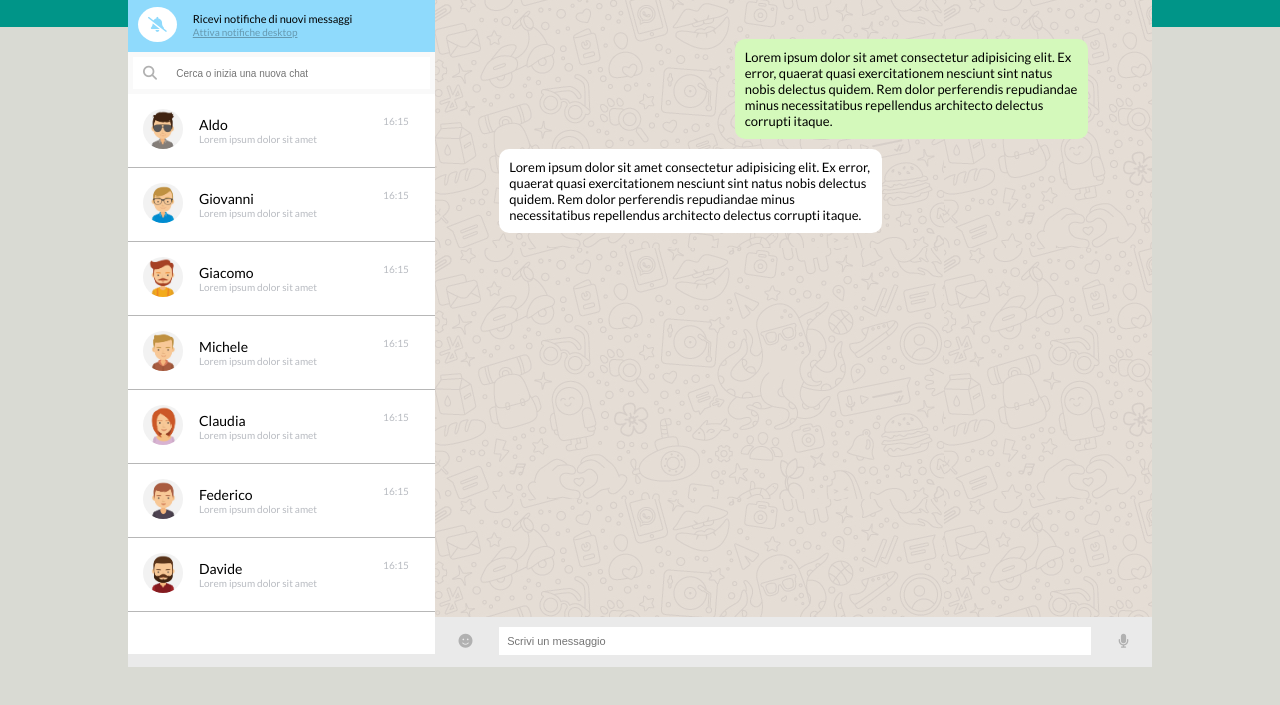
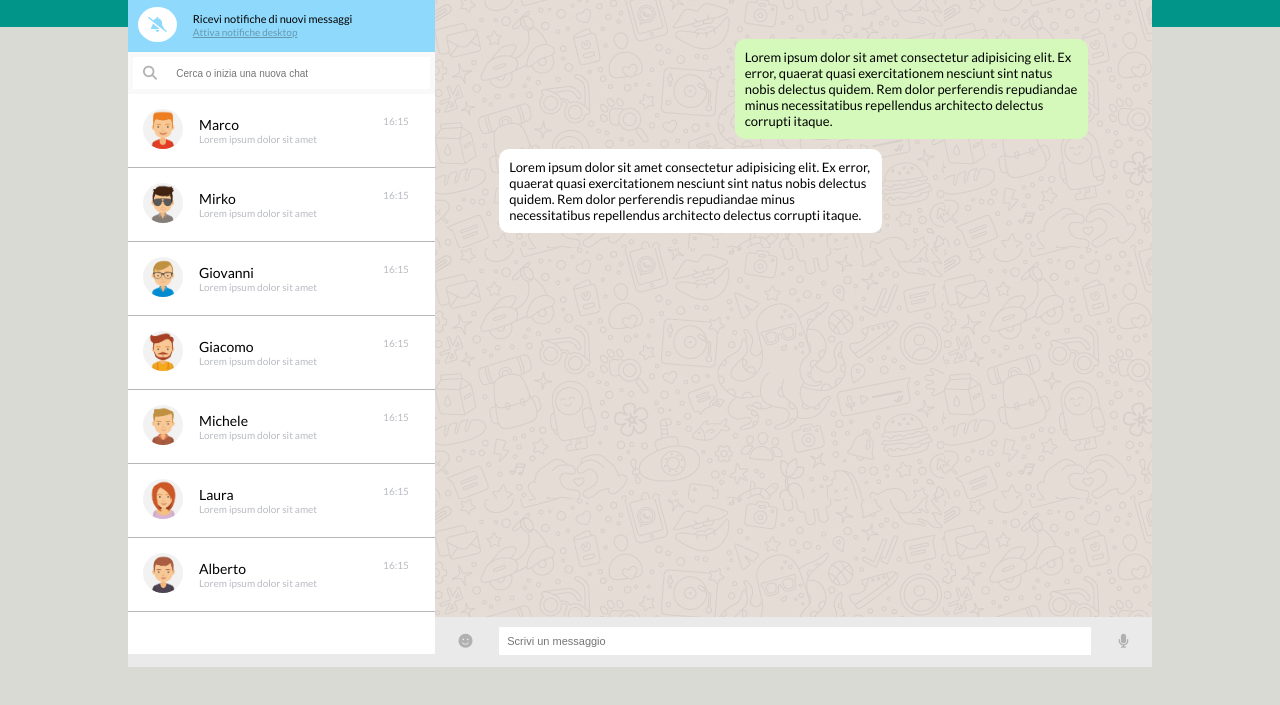
Before and after one commit to federicoalagna/vue-boolzapp, a plain HTML site: page milestone 1/index.html in a window 1280 px wide. Shown: the part 93-798 px from the top of the page. Drawn offline with nearby package versions, Linux system fonts and the light colour scheme.

Commit message:
MILESTONE 1

```diff
--- a/milestone 1/index.html
+++ b/milestone 1/index.html
@@ -54,90 +54,24 @@
             </div>
             <div class="messages">
               <ul>
-                <li>
+                <div id="app">
+                  <li v-for="contatto in contatti" :key="contatto.nome">
                     <div class="content">
                       <div class="card-image">
-                      <img class="avatar" src="img/avatar_2.jpg" alt="" />
+                        <img
+                          class="avatar"
+                          :src="contatto.immagine"
+                          alt="Immagine contatto"
+                        />
                       </div>
                       <div class="text rem1">
-                      <div class="size14">Aldo</div>
+                        <div class="size14">{{ contatto.nome }}</div>
                         <div class="grey-text">Lorem ipsum dolor sit amet</div>
                       </div>
                       <div class="text grey-text time">16:15</div>
                     </div>
                   </li>
-                <li>
-                  <div class="content">
-                    <div class="card-image">
-                      <img class="avatar" src="img/avatar_3.jpg" alt="" />
                 </div>
-                    <div class="text rem1">
-                      <div class="size14">Giovanni</div>
-                      <div class="grey-text">Lorem ipsum dolor sit amet</div>
-                    </div>
-                    <div class="text grey-text time">16:15</div>
-                  </div>
-                </li>
-                <li>
-                  <div class="content">
-                    <div class="card-image">
-                      <img class="avatar" src="img/avatar_4.jpg" alt="" />
-                    </div>
-                    <div class="text rem1">
-                      <div class="size14">Giacomo</div>
-                      <div class="grey-text">Lorem ipsum dolor sit amet</div>
-                    </div>
-                    <div class="text grey-text time">16:15</div>
-                  </div>
-                </li>
-                <li>
-                  <div class="content">
-                    <div class="card-image">
-                      <img class="avatar" src="img/avatar_5.jpg" alt="" />
-                    </div>
-                    <div class="text rem1">
-                      <div class="size14">Michele</div>
-                      <div class="grey-text">Lorem ipsum dolor sit amet</div>
-                    </div>
-                    <div class="text grey-text time">16:15</div>
-                  </div>
-                </li>
-                <li>
-                  <div class="content">
-                    <div class="card-image">
-                      <img class="avatar" src="img/avatar_6.jpg" alt="" />
-                    </div>
-                    <div class="text rem1">
-                      <div class="size14">Claudia</div>
-                      <div class="grey-text">Lorem ipsum dolor sit amet</div>
-                    </div>
-                    <div class="text grey-text time">16:15</div>
-                  </div>
-                </li>
-                <li>
-                  <div class="content">
-                    <div class="card-image">
-                      <img class="avatar" src="img/avatar_7.jpg" alt="" />
-                    </div>
-                    <div class="text rem1">
-                      <div class="size14">Federico</div>
-                      <div class="grey-text">Lorem ipsum dolor sit amet</div>
-                    </div>
-                    <div class="text grey-text time">16:15</div>
-                  </div>
-                </li>
-                <li>
-                  <div class="content">
-                    <div class="card-image">
-                      <img class="avatar" src="img/avatar_8.jpg" alt="" />
-                    </div>
-                    <div class="text rem1">
-                      <div class="size14">Davide</div>
-                      <div class="grey-text">Lorem ipsum dolor sit amet</div>
-                    </div>
-                    <div class="text grey-text time">16:15</div>
-                  </div>
-                </li>
               </ul>
             </div>
           </div>
--- a/milestone 1/main.js
+++ b/milestone 1/main.js
@@ -0,0 +1,21 @@
+const app = Vue.createApp({
+  data() {
+    return {
+      contatti: [
+        { nome: 'Marco', immagine: 'img/avatar_1.jpg' },
+        { nome: 'Mirko', immagine: 'img/avatar_2.jpg' },
+        { nome: 'Giovanni', immagine: 'img/avatar_3.jpg' },
+        { nome: 'Giacomo', immagine: 'img/avatar_4.jpg' },
+        { nome: 'Michele', immagine: 'img/avatar_5.jpg' },
+        { nome: 'Laura', immagine: 'img/avatar_6.jpg' },
+        { nome: 'Alberto', immagine: 'img/avatar_7.jpg' },
+      ]
+    };
+  }
+});
+
+app.mount('#app');
+
+app.config.globalProperties.created = function() {
+  console.log(this.contatti);
+};
```
Lines whose indentation alone changed are shown as unchanged.
